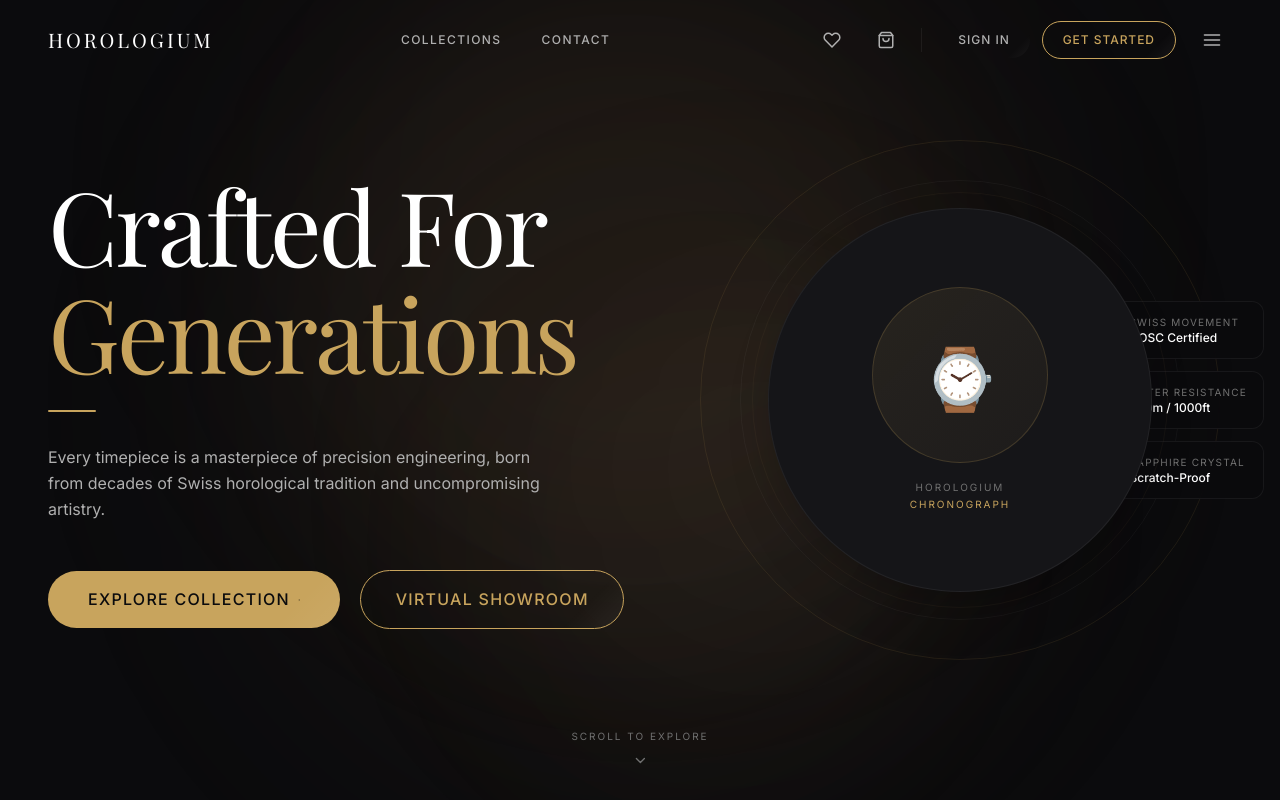
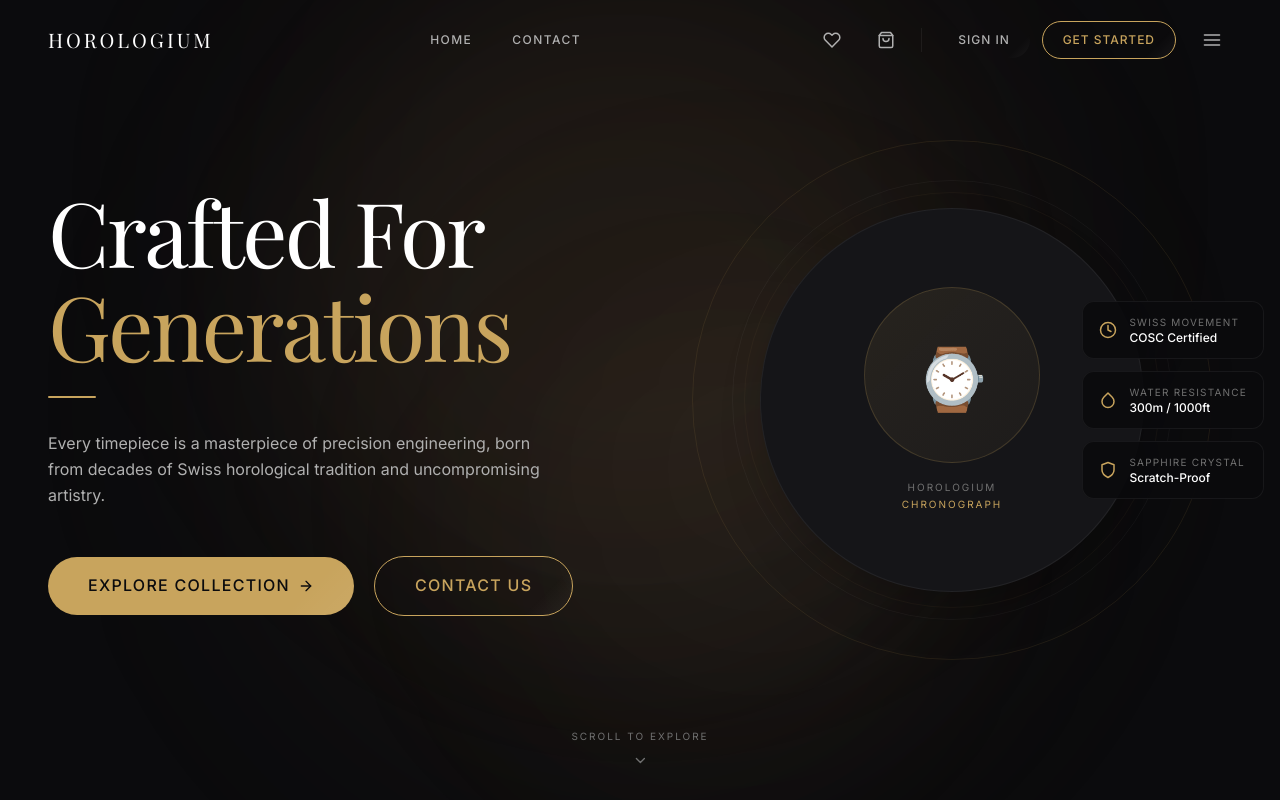
Before and after one commit to Vimal4043/E-Commerce-mern, a React (Vite) app in the folder frontend/: page / in a window 1280 px wide. Shown: the top 800 px of the page. Built offline with nearby package versions, Linux system fonts and the light colour scheme; no server answers; a web font is replaced by a local one.

Commit message:
home and wishlist

```diff
--- a/frontend/src/App.jsx
+++ b/frontend/src/App.jsx
@@ -115,7 +115,7 @@ const router = createBrowserRouter([
       { path: "/product/:id", element: <ProductDetails /> },
       // { path: "/shop", element: <LuxuryShop /> },
       { path: "/cart", element: <Cart /> },
-      { path: "/wishlist", element: <ProtectedRoute><Wishlist /></ProtectedRoute> },
+      { path: "/wishlist", element: <Wishlist /> },
       { path: "/contact-us", element: <Contact /> },
 
       {
--- a/frontend/src/components/Home/Hero.jsx
+++ b/frontend/src/components/Home/Hero.jsx
@@ -100,20 +100,24 @@ export default function Hero() {
                             variants={fadeInUp}
                             custom={0.55}
                         >
-                            <Link
-                                to="/"
+                            <button
+                                onClick={() =>
+                                    document.getElementById("products")?.scrollIntoView({
+                                        behavior: "smooth",
+                                    })
+                                }
                                 className="btn btn-primary btn-lg group"
                                 aria-label="Explore our collection of luxury watches"
                             >
                                 Explore Collection
                                 <FiArrowRight className="group-hover:translate-x-1 transition-transform duration-300" size={16} />
-                            </Link>
+                            </button>
                             <Link
-                                to="/"
+                                to="/contact-us"
                                 className="btn btn-outline btn-lg"
                                 aria-label="Visit our virtual showroom"
                             >
-                                Virtual Showroom
+                                Contact Us
                             </Link>
                         </motion.div>
                     </motion.div>
@@ -158,7 +162,7 @@ export default function Hero() {
                         {/* Floating specs on the right side of the image */}
                         <motion.div
                             ref={specsRef}
-                            className="absolute -right-4 md:-right-8 top-1/2 -translate-y-1/2 flex flex-col gap-3"
+                            className="absolute -right-4 md:-right-8 top-1/2 -translate-y-1/2 flex flex-col gap-3 z-10"
                             initial="hidden"
                             animate={isSpecsInView ? "visible" : "hidden"}
                             variants={staggerContainer}
@@ -166,7 +170,7 @@ export default function Hero() {
                             {specs.map((spec, i) => (
                                 <motion.div
                                     key={spec.label}
-                                    className="glass-strong rounded-xl px-4 py-3 min-w-40 flex items-center gap-3 border border-glass-border"
+                                    className="glass-strong rounded-xl px-4 py-3 min-w-40 flex items-center gap-3 border border-white/[0.06]"
                                     variants={{
                                         hidden: { opacity: 0, x: 20, scale: 0.9 },
                                         visible: {
--- a/frontend/src/components/Home/PremiumFeatures.jsx
+++ b/frontend/src/components/Home/PremiumFeatures.jsx
@@ -37,13 +37,13 @@ export default function PremiumFeatures() {
             <div className="container-lux relative z-10">
                 {/* Section Header */}
                 <motion.div
-                    className="text-center mb-20"
+                    className="text-center mb-10"
                     initial={{ opacity: 0, y: 30 }}
                     animate={isInView ? { opacity: 1, y: 0 } : {}}
                     transition={{ duration: 0.8, ease: [0.165, 0.84, 0.44, 1] }}
                 >
                     <span className="typo-label-gold mb-4 block">Beyond Time</span>
-                    <h2 className="typo-h1 text-white mb-4">Premium Features</h2>
+                    <h2 className="typo-h2 text-white mb-4">Premium Features</h2>
                     <div className="divider-gold mx-auto mb-6" />
                     <p className="typo-body-sm max-w-2xl mx-auto">
                         Every Horologium timepiece comes with an elevated ownership experience,
--- a/frontend/src/components/Home/SwissCraftsmanship.jsx
+++ b/frontend/src/components/Home/SwissCraftsmanship.jsx
@@ -47,7 +47,7 @@ export default function SwissCraftsmanship() {
                         <span className="typo-label-gold mb-4 block">
                             Uncompromising Quality
                         </span>
-                        <h2 className="typo-h1 text-white mb-6">
+                        <h2 className="typo-h2 text-white mb-6">
                             Swiss Craftsmanship
                         </h2>
                         <div className="divider-gold mx-auto lg:mx-0 mb-8" />
--- a/frontend/src/components/Navbar/Header.jsx
+++ b/frontend/src/components/Navbar/Header.jsx
@@ -154,7 +154,7 @@ export default function Header() {
                             animate={{ opacity: mounted ? 1 : 0, y: mounted ? 0 : -10 }}
                             transition={{ duration: 0.5, delay: 0.3 }}
                         >
-                            {["Collections", "Contact"].map((item, index) => (
+                            {["Home", "Contact"].map((item, index) => (
                                 <motion.div
                                     key={item}
                                     {...navLinkHover}
--- a/frontend/src/index.css
+++ b/frontend/src/index.css
@@ -17,12 +17,10 @@
 
   --color-accent: #C8A45D;
   --color-accent-alt: #D4B87C;
-  --color-accent-dim: #A08040;
 
   --color-text-primary: #FFFFFF;
   --color-text-secondary: #B0B0B0;
   --color-text-muted: #707070;
-  --color-text-accent: #C8A45D;
   --color-error: #EF4444;
 
   --font-display: "Playfair Display", serif;
@@ -36,7 +34,6 @@
 
   --z-navbar: 1000;
   --z-modal: 1100;
-  --z-overlay: 1200;
   --z-toast: 1300;
 }
 
@@ -90,19 +87,9 @@
    3. ANIMATIONS
    ============================================================ */
 @layer utilities {
-  @keyframes fade-in { from { opacity: 0; transform: translateY(12px); } to { opacity: 1; transform: none; } }
   @keyframes fade-in-up { from { opacity: 0; transform: translateY(24px); } to { opacity: 1; transform: none; } }
   @keyframes fade-in-scale { from { opacity: 0; transform: scale(0.95); } to { opacity: 1; transform: none; } }
-  @keyframes slide-in-right { from { opacity: 0; transform: translateX(100%); } to { opacity: 1; transform: none; } }
   @keyframes shimmer { 0% { background-position: -200% 0; } 100% { background-position: 200% 0; } }
-  @keyframes float { 0%, 100% { transform: translateY(0); } 50% { transform: translateY(-8px); } }
-
-  .animate-fade-in { animation: fade-in 500ms cubic-bezier(0.165, 0.84, 0.44, 1) forwards; }
-  .animate-fade-in-up { animation: fade-in-up 800ms cubic-bezier(0.19, 1, 0.22, 1) forwards; }
-  .animate-fade-in-scale { animation: fade-in-scale 500ms cubic-bezier(0.19, 1, 0.22, 1) forwards; }
-  .animate-slide-in-right { animation: slide-in-right 500ms cubic-bezier(0.19, 1, 0.22, 1) forwards; }
-  .animate-shimmer { background: linear-gradient(90deg, transparent, rgba(255,255,255,0.03), transparent); background-size: 200% 100%; animation: shimmer 2s infinite; }
-  .animate-float { animation: float 4s ease-in-out infinite; }
 
   .stagger-children > * {
     opacity: 0;
@@ -119,6 +106,7 @@
 
   .hide-scrollbar { -ms-overflow-style: none; scrollbar-width: none; }
   .hide-scrollbar::-webkit-scrollbar { display: none; }
+
 }
 
 @media (prefers-reduced-motion: reduce) {
@@ -128,6 +116,7 @@
     transition-duration: 0.01ms !important;
   }
   .stagger-children > * { opacity: 1; }
+  .product-reveal-item { opacity: 1; transform: none; filter: none; transition: none; }
 }
 
 /* ============================================================
@@ -137,7 +126,7 @@
   .typo-hero {
     font-family: var(--font-display);
     font-weight: 200;
-    font-size: clamp(3rem, 8vw, 7rem);
+    font-size: clamp(2.5rem, 7vw, 6rem);
     line-height: 1.05;
     letter-spacing: -0.03em;
     color: var(--color-text-primary);
@@ -185,7 +174,7 @@
     color: var(--color-text-primary);
   }
 
-  .typo-category, .typo-number {
+  .typo-category {
     font-family: var(--font-label);
     font-size: 0.625rem;
     font-weight: 600;
@@ -193,7 +182,6 @@
     text-transform: uppercase;
   }
   .typo-category { color: var(--color-text-muted); }
-  .typo-number { color: var(--color-text-primary); font-family: var(--font-mono); }
 
   .typo-quote {
     font-family: var(--font-display-alt);
@@ -220,11 +208,6 @@
     backdrop-filter: blur(20px) saturate(1.5);
     border: 1px solid rgba(255, 255, 255, 0.06);
   }
-}
-
-/* Glass border color utility */
-.border-glass-border {
-  border-color: rgba(255, 255, 255, 0.06);
 }
 
 /* ============================================================
@@ -311,20 +294,6 @@
     box-shadow: var(--shadow-glow), 0 8px 32px rgba(0,0,0,0.6);
   }
 
-  .card-product {
-    background: var(--color-dark-card);
-    border: 1px solid var(--color-dark-border);
-    border-radius: 1rem;
-    overflow: hidden;
-    transition: all 500ms cubic-bezier(0.165, 0.84, 0.44, 1);
-  }
-  .card-product:hover {
-    transform: translateY(-4px);
-    box-shadow: 0 8px 32px rgba(0,0,0,0.6), var(--shadow-glow);
-    border-color: rgba(200, 164, 93, 0.12);
-  }
-  .card-product .card-image img { transition: transform 800ms cubic-bezier(0.165, 0.84, 0.44, 1); }
-  .card-product:hover .card-image img { transform: scale(1.05); }
 }
 
 /* ============================================================
@@ -387,8 +356,6 @@
     border-radius: var(--radius-full);
     white-space: nowrap;
   }
-  .badge-gold { background: rgba(200, 164, 93, 0.08); color: var(--color-accent); border: 1px solid rgba(200, 164, 93, 0.15); }
-  .badge-dark { background: var(--color-dark-card); color: var(--color-text-secondary); border: 1px solid var(--color-dark-border); }
 
   .divider { width: 100%; height: 1px; background: linear-gradient(90deg, transparent, var(--color-dark-border) 15%, var(--color-dark-border) 85%, transparent); }
   .divider-gold { width: 3rem; height: 2px; background: var(--color-accent); border-radius: var(--radius-full); }
@@ -451,35 +418,6 @@
 }
 
 /* ============================================================
-   12. PRODUCT
-   ============================================================ */
-@layer components {
-  .product-price {
-    font-family: var(--font-display-alt);
-    font-size: 1.25rem;
-    font-weight: 500;
-    letter-spacing: 0.05em;
-    color: var(--color-accent);
-  }
-
-  .product-name {
-    font-family: var(--font-body);
-    font-weight: 500;
-    font-size: 1rem;
-    color: var(--color-text-primary);
-  }
-
-  .product-category {
-    font-family: var(--font-label);
-    font-size: 0.625rem;
-    font-weight: 600;
-    letter-spacing: 0.15em;
-    text-transform: uppercase;
-    color: var(--color-text-muted);
-  }
-}
-
-/* ============================================================
    13. SKELETON
    ============================================================ */
 @layer components {
@@ -488,31 +426,6 @@
     background-size: 200% 100%;
     animation: shimmer 1.5s infinite;
     border-radius: 0.5rem;
-  }
-}
-
-/* ============================================================
-   14. TOAST
-   ============================================================ */
-@layer components {
-  .toast {
-    position: fixed;
-    bottom: 1.5rem;
-    right: 1.5rem;
-    z-index: var(--z-toast);
-    padding: 1rem 1.5rem;
-    background: var(--color-dark-elevated);
-    border: 1px solid var(--color-dark-border);
-    border-radius: 1rem;
-    box-shadow: 0 16px 48px rgba(0,0,0,0.7);
-    font-family: var(--font-body);
-    font-size: 0.875rem;
-    color: var(--color-text-primary);
-    display: flex;
-    align-items: center;
-    gap: 0.75rem;
-    animation: slide-in-right 500ms cubic-bezier(0.19, 1, 0.22, 1) forwards;
-    min-width: 280px;
   }
 }
 
@@ -545,35 +458,6 @@
 @layer components {
   /* Dropdown */
   .dropdown { position: relative; width: 100%; }
-  .dropdown-menu {
-    position: absolute;
-    top: 100%;
-    left: 0;
-    right: 0;
-    margin-top: 0.5rem;
-    background: var(--color-dark-card);
-    border: 1px solid var(--color-dark-border);
-    border-radius: 1rem;
-    box-shadow: 0 16px 48px rgba(0,0,0,0.7);
-    z-index: var(--z-modal);
-    overflow: hidden;
-    animation: fade-in-scale 300ms cubic-bezier(0.165, 0.84, 0.44, 1) forwards;
-  }
-  .dropdown-item {
-    width: 100%;
-    padding: 0.75rem 1rem;
-    background: transparent;
-    border: none;
-    color: var(--color-text-secondary);
-    font-family: var(--font-body);
-    font-size: 0.875rem;
-    cursor: pointer;
-    transition: all 150ms;
-    text-align: left;
-  }
-  .dropdown-item:hover { background: var(--color-dark-hover, #1F1F23); color: var(--color-text-primary); }
-  .dropdown-item.selected { color: var(--color-accent); }
-
   /* Radio */
   .radio {
     appearance: none;
@@ -594,63 +478,6 @@
 
   /* Pagination */
   .pagination { display: flex; align-items: center; gap: 0.5rem; }
-  .pagination-btn {
-    min-width: 2.5rem;
-    height: 2.5rem;
-    display: inline-flex;
-    align-items: center;
-    justify-content: center;
-    padding: 0 0.75rem;
-    background: transparent;
-    border: 1px solid var(--color-dark-border);
-    border-radius: 0.75rem;
-    color: var(--color-text-muted);
-    font-family: var(--font-body);
-    font-size: 0.875rem;
-    cursor: pointer;
-    transition: all 150ms;
-  }
-  .pagination-btn:hover:not(:disabled) { border-color: var(--color-accent); color: var(--color-accent); background: rgba(200,164,93,0.05); }
-  .pagination-btn.active { background: var(--color-accent); color: #0B0B0D; border-color: var(--color-accent); }
-  .pagination-btn:disabled { opacity: 0.4; cursor: not-allowed; }
-
-  /* Table */
-  .table-luxury { width: 100%; border-collapse: collapse; }
-  .table-luxury th {
-    text-align: left;
-    padding: 1rem 1.25rem;
-    font-family: var(--font-label);
-    font-size: 0.6875rem;
-    font-weight: 600;
-    letter-spacing: 0.12em;
-    text-transform: uppercase;
-    color: var(--color-text-muted);
-    border-bottom: 1px solid var(--color-dark-border);
-  }
-  .table-luxury td { padding: 1.25rem; font-size: 0.875rem; color: var(--color-text-secondary); border-bottom: 1px solid var(--color-dark-border); }
-  .table-luxury tbody tr { transition: background 150ms; }
-  .table-luxury tbody tr:hover { background: var(--color-dark-hover, #1F1F23); }
-
-  /* Images */
-  .img-responsive { max-width: 100%; height: auto; display: block; }
-  .aspect-watch { aspect-ratio: 1; background: linear-gradient(135deg, var(--color-dark-elevated), var(--color-dark-card)); }
-
-  /* Underline Animation */
-  .underline-anim { position: relative; display: inline-block; }
-  .underline-anim::after {
-    content: "";
-    position: absolute;
-    left: 0;
-    bottom: -2px;
-    height: 2px;
-    width: 100%;
-    background: white;
-    transform: scaleX(0);
-    transform-origin: left;
-    transition: transform 220ms ease;
-  }
-  .underline-anim:hover::after, .underline-anim:focus::after { transform: scaleX(1); }
-
   /* Product Reveal */
   .product-reveal-item {
     opacity: 0;
@@ -661,9 +488,3 @@
   }
   .product-reveal-item.is-visible { opacity: 1; transform: none; filter: none; }
 }
-
-/* Legacy */
-@media (prefers-reduced-motion: reduce) {
-  .product-reveal-item { opacity: 1; transform: none; filter: none; transition: none; }
-  *, *::before, *::after { animation-duration: 0.01ms !important; animation-iteration-count: 1 !important; transition-duration: 0.01ms !important; }
-}
--- a/frontend/src/pages/Cart/LuxuryWishlist.jsx
+++ b/frontend/src/pages/Cart/LuxuryWishlist.jsx
@@ -4,6 +4,7 @@ import { useNavigate, Link } from "react-router-dom";
 import { motion, AnimatePresence } from "framer-motion";
 import { FiHeart, FiX, FiShoppingBag, FiSearch } from "react-icons/fi";
 import { fadeInUp, goldLineAnimation, buttonHover, imageZoom, cardHover } from "../../utils/animations";
+import NoWishlist from "./NoWishlist";
 
 export default function LuxuryWishlist() {
     const userId = localStorage.getItem("userId");
@@ -54,8 +55,7 @@ export default function LuxuryWishlist() {
     const validItems = (wishlist?.items || []).filter((i) => i?.productId?._id);
 
     if (!userId) {
-        navigate("/login");
-        return null;
+        return <NoWishlist />;
     }
 
     if (loading) {
--- a/frontend/src/pages/Contact/Contact.jsx
+++ b/frontend/src/pages/Contact/Contact.jsx
@@ -71,7 +71,7 @@ const Contact = () => {
                         transition={{ duration: 0.6, ease: [0.165, 0.84, 0.44, 1] }}
                     >
                         <span className="typo-label-gold mb-4 block">Contact Us</span>
-                        <h1 className="typo-h1 text-white mb-4">We're here to help</h1>
+                        <h1 className="typo-h2 text-white mb-4">We're here to help</h1>
                         <motion.div
                             className="divider-gold"
                             variants={goldLineAnimation}
--- a/frontend/src/pages/Home/Home.jsx
+++ b/frontend/src/pages/Home/Home.jsx
@@ -138,7 +138,7 @@ export default function Home() {
       <PremiumFeatures />
 
       {/* Products Section */}
-      <section className="relative z-10 bg-dark section-padding-sm">
+      <section id="products" className="relative z-10 bg-dark section-padding-sm">
         <div className="container-lux">
           {/* Section Header */}
           <div className="flex flex-col items-center text-center mb-12">
```
Also changed, not shown: frontend/src/pages/Cart/NoWishlist.jsx (added, +22 -0 lines). Lines whose indentation alone changed are shown as unchanged.
